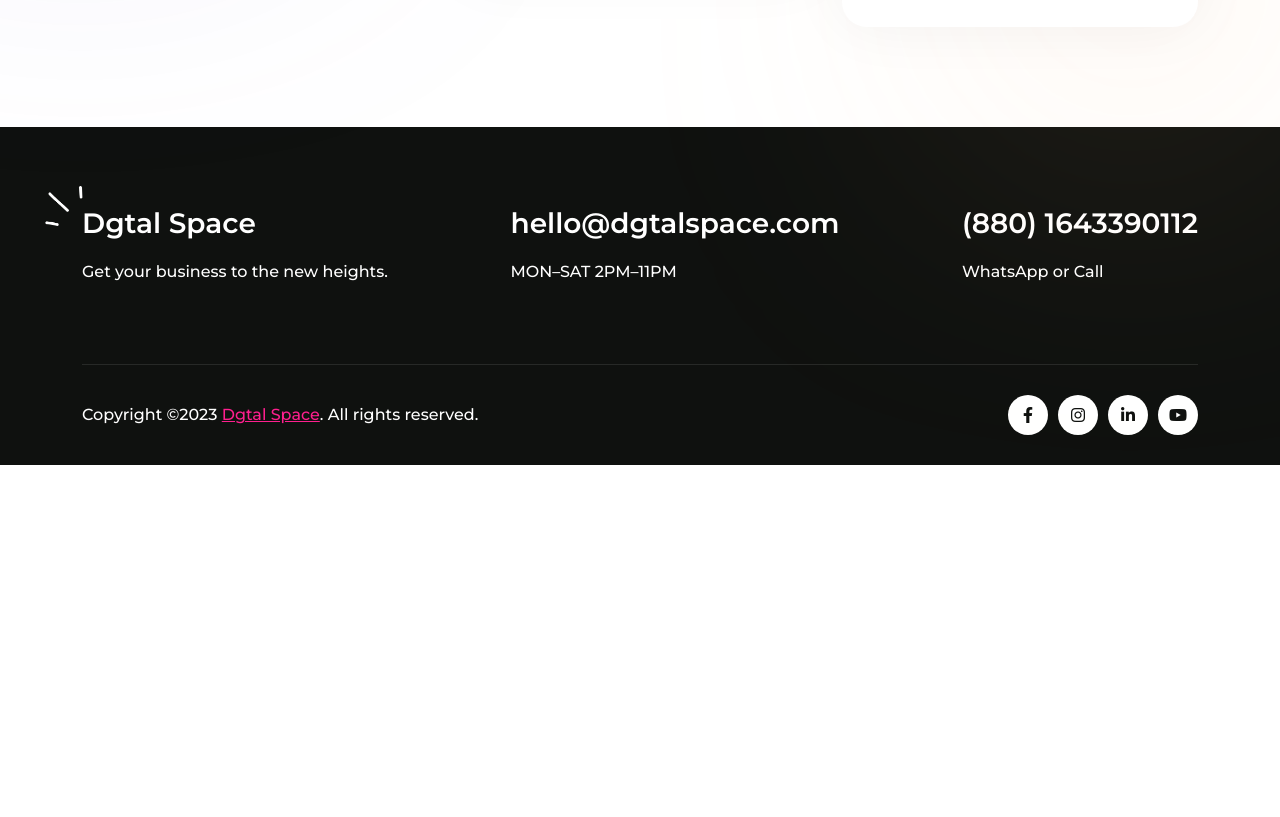
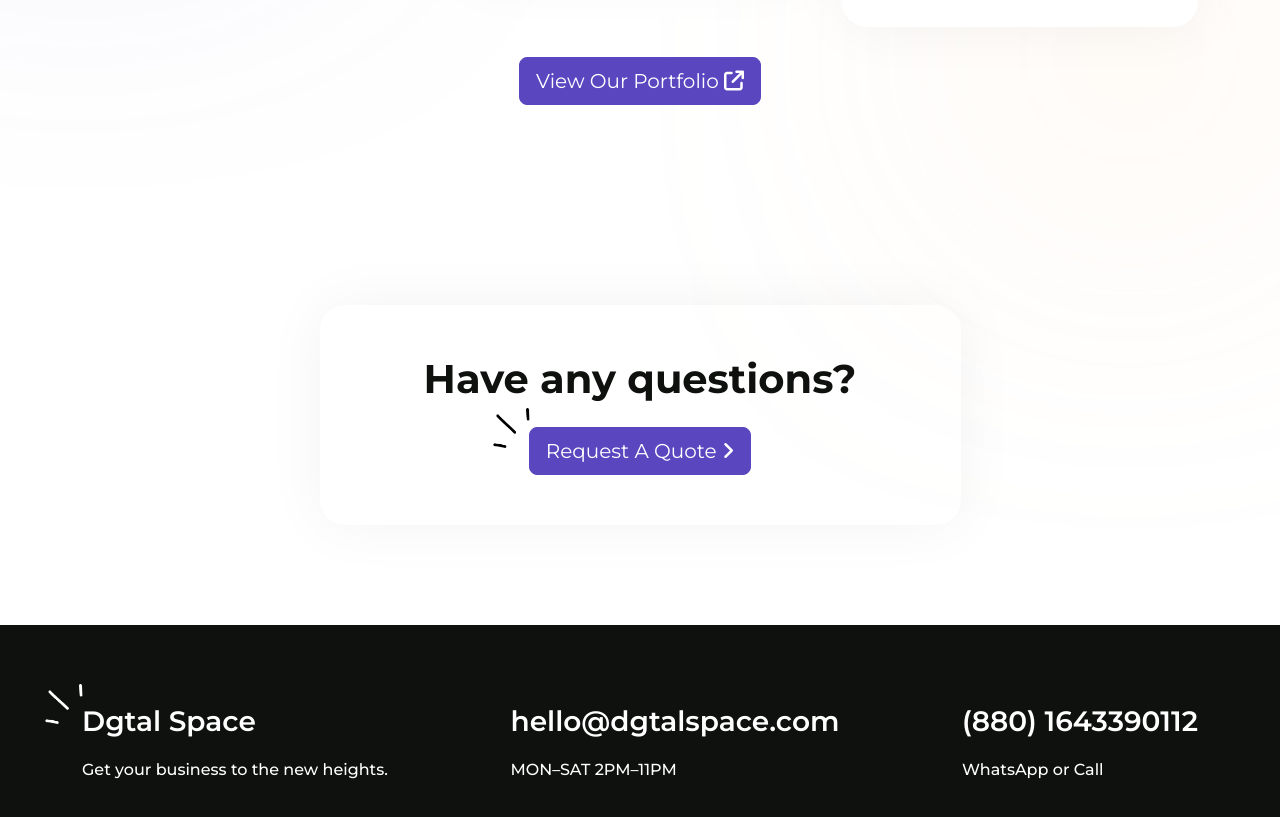
Before and after one commit to Developer-Zahid/dgtalspace-landing-page, a plain HTML site: page index.html in a window 1280 px wide. Shown: the part 1497-2314 px from the top of the page. Before the commit the page ends 1962 px from the top, so only its background shows below. Drawn offline with Linux system fonts and the light colour scheme.

Commit message:
Added Subscribe section

```diff
--- a/assets/css/style.scss
+++ b/assets/css/style.scss
@@ -2,9 +2,10 @@ $color-banner: #f3f3fa;
 $color-primary: #5a47c0;
 $color-secondary: #ff1f8e;
 $color-tertiary: #ffbd84;
-$color-white: #ffffff;
 $color-gray: #666666;
 $color-title: #0F110F;
+$color-white: #ffffff;
+$color-black: #000000;
 
 $font-primary: 'Montserrat', sans-serif;
 
@@ -28,8 +29,13 @@ p{
 }
 
 .section-gap{
-    padding-top: 100px;
-    padding-bottom: 100px;
+    padding-top: 60px;
+    padding-bottom: 60px;
+
+    @media (min-width: 768px) {
+        padding-top: 100px;
+        padding-bottom: 100px;
+    }
 }
 
 .section-header{
@@ -320,9 +326,7 @@ p{
 
 
     &__item{
-        &:not(:last-child){
-            margin-bottom: 30px;
-        }
+        margin-bottom: 30px;
         @media (min-width: 992px) {
             margin-top: calc(var(--index) * 50px);
         }
@@ -334,7 +338,7 @@ p{
             padding: 40px;
         }
         background-color: $color-white;
-        box-shadow: 0 0 60px rgba(0, 0, 0, 0.05);
+        box-shadow: 0 0 60px rgba($color-black, $alpha: 0.05);
         border-radius: 25px;
 
         &__icon{
@@ -360,6 +364,13 @@ p{
             font-size: 18px;
         }
     }
+}
+
+.subscribe-card{
+    padding: 50px 15px;
+    background-color: $color-white;
+    border-radius: 25px;
+    box-shadow: 0 0 60px rgba($color-black, $alpha: 0.05);
 }
 
 /* Footer Section */
--- a/index.html
+++ b/index.html
@@ -122,6 +122,31 @@
                         <p class="service-card__text">Weaving Your Business Vision into Engaging App Development Experiences.</p>
                     </div>
                 </div>
+                <div class="col-12 text-center">
+                    <a href="https://portfolio.successmindinstitute.com/" target="_blank" class="btn btn-lg btn-primary">
+                        View Our Portfolio
+                        <i class="fa-solid fa-arrow-up-right-from-square"></i>
+                    </a>
+                </div>
+            </div>
+        </div>
+    </section>
+
+    <!-- Subscribe Section -->
+    <section class="subscribe section-gap">
+        <div class="container">
+            <div class="row justify-content-center">
+                <div class="col-lg-7 text-center">
+                    <div class="subscribe-card">
+                        <h1 class="fw-bold mb-4">Have any questions?</h1>
+                        <button data-bs-toggle="modal" data-bs-target="#requestQuoteModal" class="btn btn-lg btn-primary highlight-word">
+                            <span class="highlight-word__shape">
+                                <img src="./assets/images/shapes/highlight-shape.png" alt="highlight" height="40" loading="lazy" class="highlight-word__shape__image">
+                            </span>
+                            Request A Quote <i class="fa-solid fa-angle-right"></i>
+                        </button>
+                    </div>
+                </div>
             </div>
         </div>
     </section>
```
Also changed, not shown: assets/css/style.css, assets/css/style.min.css, 2 other files.
